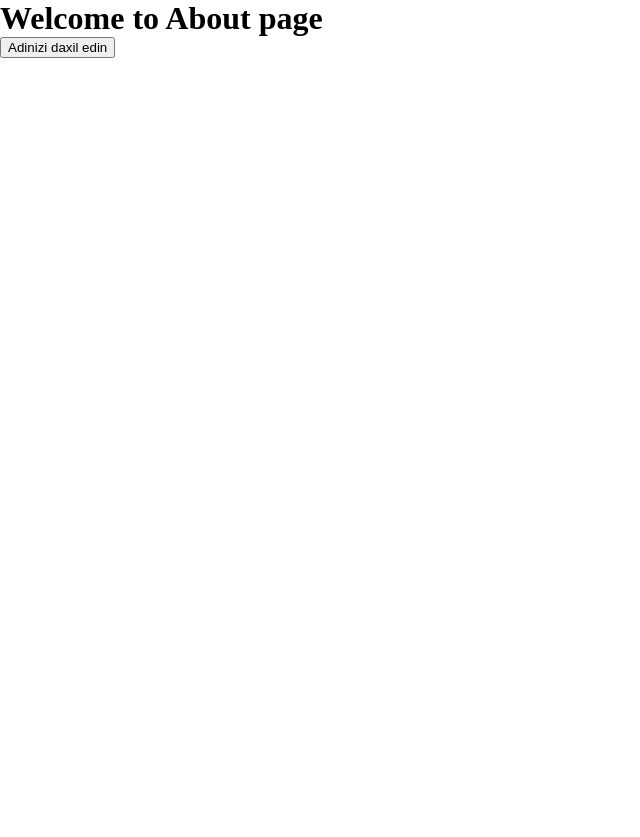
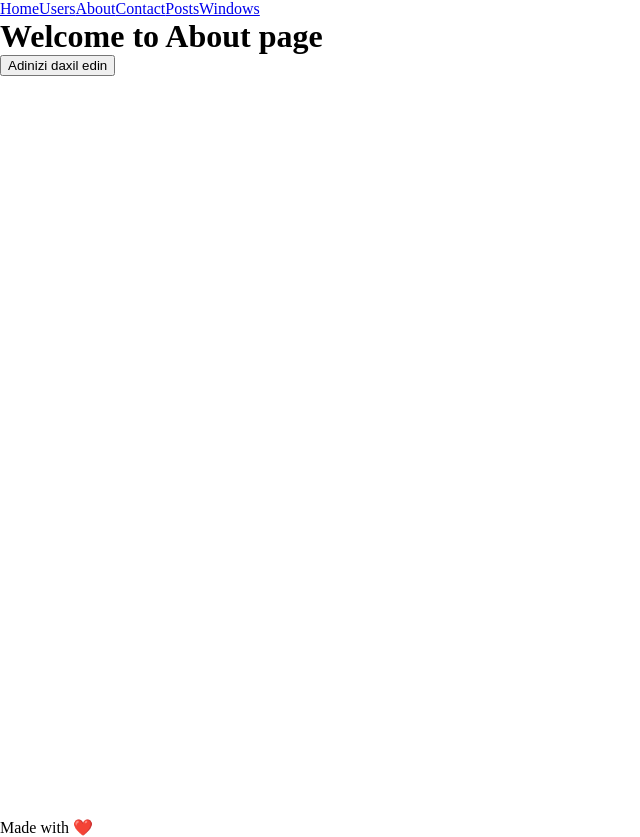
Before and after one commit to IdrisVeli1987/idris-react, a React (Create React App) app: page /about in a window 1280 px wide. Shown: the whole page, without its empty margins (0-640 px from the left). Before the commit the page ends 800 px from the top, so only its background shows below. Built offline with nearby package versions, Linux system fonts and the light colour scheme.

Commit message:
add PageContainer

```diff
--- /dev/null
+++ b/src/components/PageContainer/index.jsx
@@ -0,0 +1,20 @@
+export const PageContainer = ({ children }) => {
+  return (
+    <>
+      <nav>
+        <a href="/">Home</a>
+        <a href="/users">Users</a>
+        <a href="/about">About</a>
+        <a href="/contact">Contact</a>
+        <a href="/posts">Posts</a>
+        <a href="/windows">Windows</a>
+      </nav>
+
+      <main>{children}</main>
+
+      <footer>
+        <p>Made with ❤️</p>
+      </footer>
+    </>
+  );
+};
--- a/src/components/Windows/index.jsx
+++ b/src/components/Windows/index.jsx
@@ -1,8 +1,10 @@
 import { useState } from "react";
+import { PageContainer } from "../PageContainer";
 
 export const Windows = () => {
   const [show, setShow] = useState(false);
   return (
+    <PageContainer>
       <>
         <img
           onDoubleClick={() => {
@@ -20,5 +22,6 @@ export const Windows = () => {
           </div>
         )}
       </>
+    </PageContainer>
   );
 };
--- a/src/page/About/index.jsx
+++ b/src/page/About/index.jsx
@@ -1,4 +1,5 @@
 import { useState, useEffect } from "react";
+import { PageContainer } from "../../components/PageContainer";
 const colors = ["red", "yellow", "green"];
 let randomIndex;
 
@@ -10,11 +11,17 @@ export const About = () => {
     console.log(colors[randomIndex]);
   }, [name]);
   return (
-    <div style={{ backgroundColor: colors[randomIndex], height: "100vh" }}>
-      <h1>{name} Welcome to About page</h1>
-      <button
-        onClick={() => {setName(prompt("Adinizi daxil edin "));}}
-        >Adinizi daxil edin</button>
-    </div>
+    <PageContainer>
+      <div style={{ backgroundColor: colors[randomIndex], height: "100vh" }}>
+        <h1>{name} Welcome to About page</h1>
+        <button
+          onClick={() => {
+            setName(prompt("Adinizi daxil edin "));
+          }}
+        >
+          Adinizi daxil edin
+        </button>
+      </div>
+    </PageContainer>
   );
 };
--- /dev/null
+++ b/src/page/Contact/index.jsx
@@ -0,0 +1,10 @@
+import { PageContainer } from "../../components/PageContainer"
+
+export const Contact = () => {
+    return (
+        <PageContainer>
+            <h1>Əlaqə sihəfəsi</h1>
+            <p>+994772339331</p>
+        </PageContainer>
+    )
+}
--- /dev/null
+++ b/src/page/Home/index.jsx
@@ -0,0 +1,11 @@
+import { PageContainer } from "../../components/PageContainer";
+
+export const Home = () => {
+  return (
+    <>
+      <PageContainer>
+        <h1>əsas səhifə</h1>
+      </PageContainer>
+    </>
+  );
+};
--- a/src/page/Posts/index.jsx
+++ b/src/page/Posts/index.jsx
@@ -1,5 +1,6 @@
 import axios from "axios";
 import { useEffect, useState } from "react";
+import { PageContainer } from "../../components/PageContainer";
 
 const url = "https://jsonplaceholder.typicode.com/posts";
 
@@ -7,21 +8,23 @@ export const Posts = ({}) => {
   const [posts, setPosts] = useState([]);
 
   useEffect(() => {
-   ( async function() {
-      const { data } = await axios.get(url)
-      setPosts(data)
-    })()
+    (async function () {
+      const { data } = await axios.get(url);
+      setPosts(data);
+    })();
   }, []);
 
   return (
+    <PageContainer>
       <>
         {posts.map(({ title, id }) => {
           return (
             <div key={id}>
               <p>{title}</p>
             </div>
-        )
+          );
         })}
       </>
-  )
+    </PageContainer>
+  );
 };
--- a/src/page/Users/index.jsx
+++ b/src/page/Users/index.jsx
@@ -1,6 +1,7 @@
 import axios from "axios";
 import styles from "./style.module.css";
 import { useEffect, useState } from "react";
+import { PageContainer } from "../../components/PageContainer";
 
 const url = "https://jsonplaceholder.typicode.com/users";
 
@@ -13,6 +14,7 @@ const Users = () => {
     });
   }, []);
   return (
+    <PageContainer>
       <>
         <h1 className={styles.user_heading}>
           İstifadəçi səhifəsinə xoş gəlmisiz
@@ -27,6 +29,7 @@ const Users = () => {
           );
         })}
       </>
+    </PageContainer>
   );
 };
 export default Users;
--- a/src/routes/index.jsx
+++ b/src/routes/index.jsx
@@ -1,14 +1,21 @@
 import { Route, Routes } from "react-router";
 import { About } from "../page/About";
 import Users from "../page/Users";
+import { Home } from "../page/Home";
+import { Contact } from "../page/Contact";
+import { Posts } from "../page/Posts";
+import { Windows } from "../components/Windows";
 
 export const WebRouting = () => {
   return (
     <Routes>
-      <Route path="/" element={<Users />} />
+      <Route path="/" element={<Home />} />
+      <Route path="/users" element={<Users />} />
       <Route path="/about" element={<About />} />
-      <Route path="/contact" element={<div>Salam contact page</div>} />
-      <Route path="*" element={<p>Not found 404!</p>}/>
+      <Route path="/posts" element={<Posts />} />
+      <Route path="/windows" element={<Windows />} />
+      <Route path="/contact" element={<Contact />} />
+      <Route path="*" element={<p>Not found 404!</p>} />
     </Routes>
   );
 };
```
Also changed, not shown: src/page/AllCountries/index.jsx (+17 -10 lines). Lines whose indentation alone changed are shown as unchanged.
